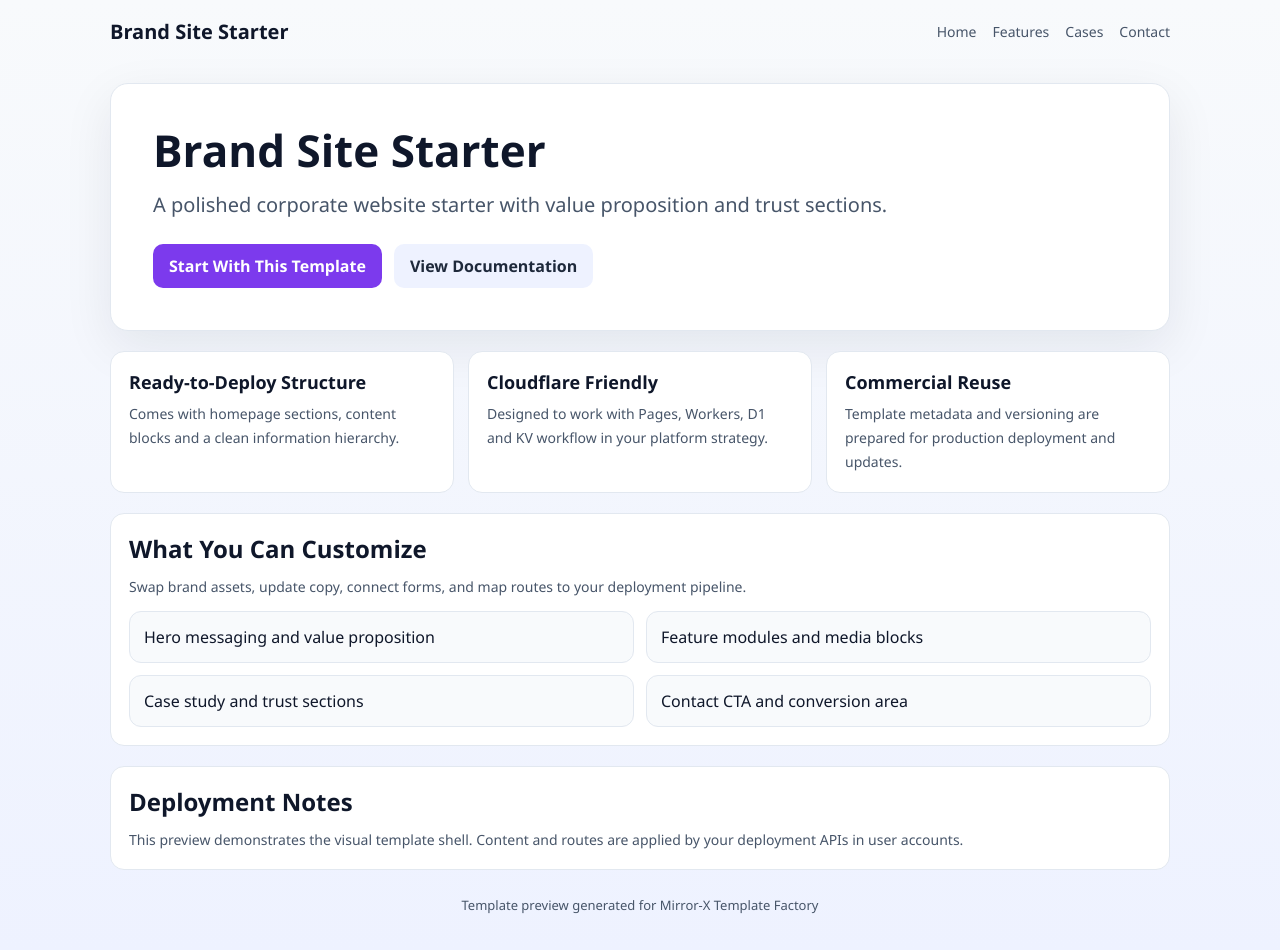
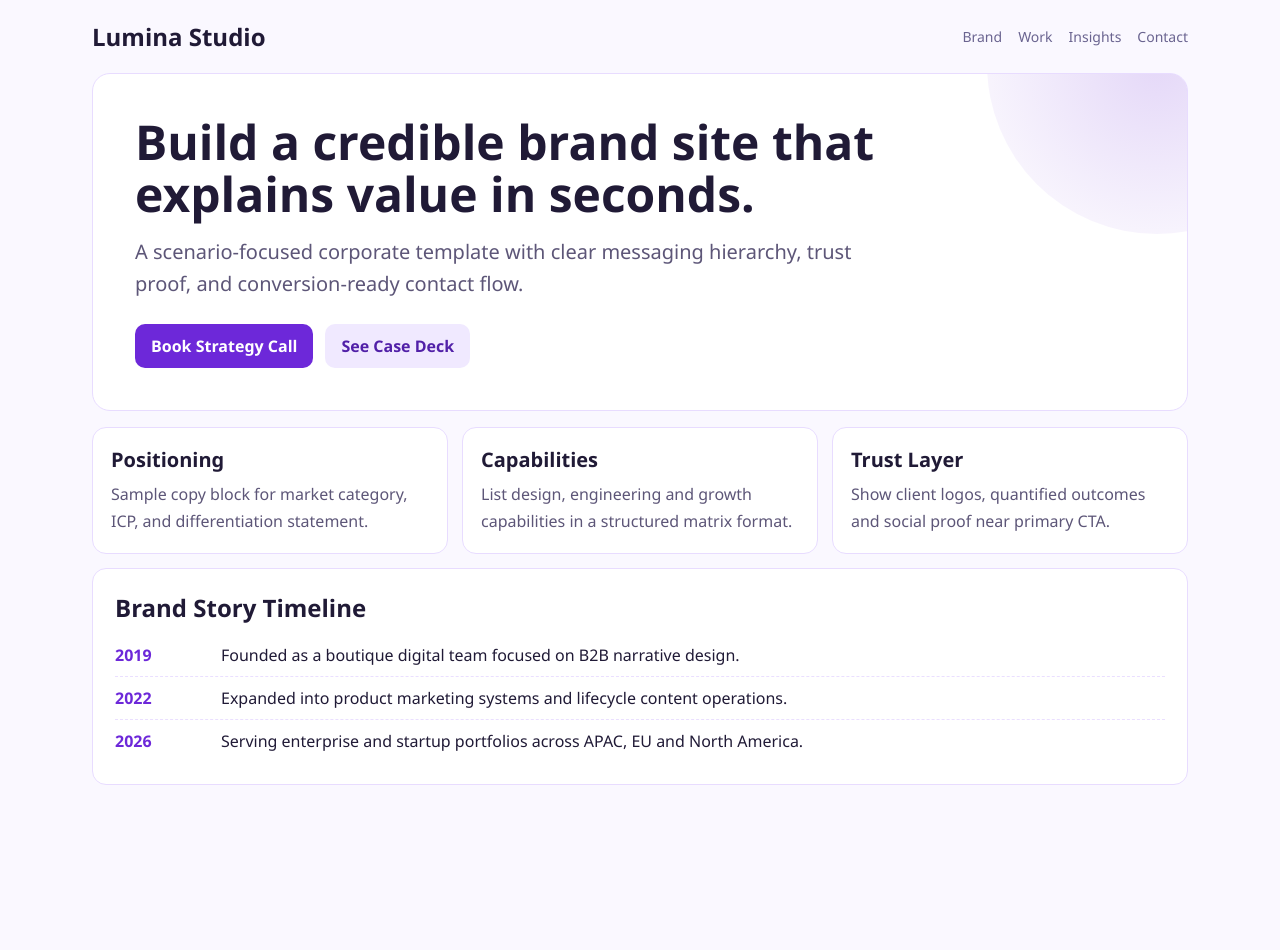
Before and after one commit to wang681/brand-site-starter, a plain HTML site: page public/index.html in a window 1280 px wide. After the commit the page ends 823 px from the top, so only its background shows below. Drawn offline with Linux system fonts and the light colour scheme.

Commit message:
feat: differentiate template layout, ui and sample content

```diff
--- a/public/index.html
+++ b/public/index.html
@@ -3,138 +3,62 @@
   <head>
     <meta charset="UTF-8" />
     <meta name="viewport" content="width=device-width, initial-scale=1.0" />
-    <title>Brand Site Starter - Preview</title>
+    <title>Brand Site Starter Preview</title>
     <style>
-      :root {
-        --accent: #7c3aed;
-        --text: #0f172a;
-        --muted: #475569;
-        --bg: #f8fafc;
-        --card: #ffffff;
-        --line: #e2e8f0;
-      }
-      * { box-sizing: border-box; }
-      body {
-        margin: 0;
-        font-family: "Segoe UI", -apple-system, BlinkMacSystemFont, sans-serif;
-        color: var(--text);
-        background: linear-gradient(180deg, #f8fafc 0%, #eef2ff 100%);
-      }
-      .wrap { max-width: 1100px; margin: 0 auto; padding: 0 20px; }
-      .nav {
-        display: flex; align-items: center; justify-content: space-between;
-        padding: 18px 0;
-      }
-      .brand { font-size: 20px; font-weight: 700; color: var(--text); }
-      .menu { display: flex; gap: 16px; color: var(--muted); font-size: 14px; }
-      .hero {
-        margin-top: 20px;
-        background: var(--card);
-        border: 1px solid var(--line);
-        border-radius: 18px;
-        padding: 42px;
-        box-shadow: 0 16px 50px rgba(15, 23, 42, 0.08);
-      }
-      h1 { margin: 0; font-size: 44px; line-height: 1.1; }
-      .sub { margin: 16px 0 24px; color: var(--muted); font-size: 20px; line-height: 1.5; max-width: 760px; }
-      .cta-row { display: flex; gap: 12px; flex-wrap: wrap; }
-      .btn {
-        border: none; border-radius: 10px; padding: 11px 16px; font-weight: 600;
-        cursor: pointer; text-decoration: none; display: inline-block;
-      }
-      .btn-primary { background: var(--accent); color: white; }
-      .btn-secondary { background: #eef2ff; color: #1e293b; }
-      .grid {
-        margin-top: 20px;
-        display: grid; grid-template-columns: repeat(3, minmax(0, 1fr)); gap: 14px;
-      }
-      .card {
-        background: var(--card);
-        border: 1px solid var(--line);
-        border-radius: 14px;
-        padding: 18px;
-      }
-      .card h3 { margin: 0 0 8px; font-size: 18px; }
-      .card p { margin: 0; color: var(--muted); font-size: 14px; line-height: 1.6; }
-      .section { margin-top: 20px; }
-      .section h2 { margin: 0 0 10px; font-size: 24px; }
-      .section p { margin: 0; color: var(--muted); line-height: 1.7; }
-      .feature-list { margin-top: 12px; display: grid; grid-template-columns: repeat(2, minmax(0, 1fr)); gap: 12px; }
-      .feature {
-        background: #f8fafc;
-        border: 1px solid var(--line);
-        border-radius: 12px;
-        padding: 14px;
-      }
-      .footer {
-        margin: 26px 0 36px;
-        text-align: center;
-        color: var(--muted);
-        font-size: 13px;
-      }
-      @media (max-width: 900px) {
-        h1 { font-size: 34px; }
-        .grid { grid-template-columns: 1fr; }
-        .feature-list { grid-template-columns: 1fr; }
-        .hero { padding: 24px; }
-      }
+      :root { --bg:#faf8ff; --ink:#201a36; --accent:#6d28d9; --line:#e8dcff; --muted:#5d5678; }
+      * { box-sizing:border-box; }
+      body { margin:0; font-family:"Segoe UI",sans-serif; background:var(--bg); color:var(--ink); }
+      .wrap { max-width:1140px; margin:0 auto; padding:0 22px 38px; }
+      .nav { padding:20px 0; display:flex; justify-content:space-between; align-items:center; }
+      .logo { font-size:24px; font-weight:800; }
+      .links { display:flex; gap:16px; color:#6a6490; font-size:14px; }
+      .hero { border:1px solid var(--line); border-radius:18px; padding:42px; background:#fff; position:relative; overflow:hidden; }
+      .hero:after { content:""; position:absolute; width:340px; height:340px; border-radius:50%; background:radial-gradient(circle, rgba(109,40,217,.18), rgba(109,40,217,0)); top:-180px; right:-140px; }
+      h1 { margin:0; font-size:48px; line-height:1.08; max-width:760px; }
+      .lead { margin-top:16px; color:var(--muted); font-size:20px; line-height:1.6; max-width:760px; }
+      .cta { margin-top:24px; display:flex; gap:12px; }
+      .btn { padding:11px 16px; border-radius:10px; text-decoration:none; font-weight:700; }
+      .a { background:var(--accent); color:#fff; }
+      .b { background:#f0e9ff; color:#5120a8; }
+      .row { margin-top:16px; display:grid; grid-template-columns:repeat(3,minmax(0,1fr)); gap:14px; }
+      .card { background:#fff; border:1px solid var(--line); border-radius:14px; padding:18px; }
+      .card h3 { margin:0 0 8px; font-size:20px; }
+      .card p { margin:0; color:var(--muted); line-height:1.7; }
+      .timeline { margin-top:14px; background:#fff; border:1px solid var(--line); border-radius:14px; padding:22px; }
+      .step { display:grid; grid-template-columns:90px 1fr; gap:16px; padding:10px 0; border-bottom:1px dashed #eadfff; }
+      .step:last-child{ border-bottom:0; }
+      .year { color:#6d28d9; font-weight:800; }
+      @media (max-width:900px){ .row{grid-template-columns:1fr;} h1{font-size:36px;} .step{grid-template-columns:1fr;} }
     </style>
   </head>
   <body>
     <div class="wrap">
       <header class="nav">
-        <div class="brand">Brand Site Starter</div>
-        <nav class="menu">
-          <span>Home</span>
-          <span>Features</span>
-          <span>Cases</span>
-          <span>Contact</span>
-        </nav>
+        <div class="logo">Lumina Studio</div>
+        <div class="links"><span>Brand</span><span>Work</span><span>Insights</span><span>Contact</span></div>
       </header>
 
-      <main class="hero">
-        <h1>Brand Site Starter</h1>
-        <p class="sub">A polished corporate website starter with value proposition and trust sections.</p>
-        <div class="cta-row">
-          <a href="#" class="btn btn-primary">Start With This Template</a>
-          <a href="#" class="btn btn-secondary">View Documentation</a>
-        </div>
-      </main>
-
-      <section class="grid section">
-        <article class="card">
-          <h3>Ready-to-Deploy Structure</h3>
-          <p>Comes with homepage sections, content blocks and a clean information hierarchy.</p>
-        </article>
-        <article class="card">
-          <h3>Cloudflare Friendly</h3>
-          <p>Designed to work with Pages, Workers, D1 and KV workflow in your platform strategy.</p>
-        </article>
-        <article class="card">
-          <h3>Commercial Reuse</h3>
-          <p>Template metadata and versioning are prepared for production deployment and updates.</p>
-        </article>
-      </section>
-
-      <section class="section card">
-        <h2>What You Can Customize</h2>
-        <p>Swap brand assets, update copy, connect forms, and map routes to your deployment pipeline.</p>
-        <div class="feature-list">
-          <div class="feature">Hero messaging and value proposition</div>
-          <div class="feature">Feature modules and media blocks</div>
-          <div class="feature">Case study and trust sections</div>
-          <div class="feature">Contact CTA and conversion area</div>
+      <section class="hero">
+        <h1>Build a credible brand site that explains value in seconds.</h1>
+        <p class="lead">A scenario-focused corporate template with clear messaging hierarchy, trust proof, and conversion-ready contact flow.</p>
+        <div class="cta">
+          <a class="btn a" href="#">Book Strategy Call</a>
+          <a class="btn b" href="#">See Case Deck</a>
         </div>
       </section>
 
-      <section class="section card">
-        <h2>Deployment Notes</h2>
-        <p>This preview demonstrates the visual template shell. Content and routes are applied by your deployment APIs in user accounts.</p>
+      <section class="row">
+        <article class="card"><h3>Positioning</h3><p>Sample copy block for market category, ICP, and differentiation statement.</p></article>
+        <article class="card"><h3>Capabilities</h3><p>List design, engineering and growth capabilities in a structured matrix format.</p></article>
+        <article class="card"><h3>Trust Layer</h3><p>Show client logos, quantified outcomes and social proof near primary CTA.</p></article>
       </section>
 
-      <footer class="footer">
-        Template preview generated for Mirror-X Template Factory
-      </footer>
+      <section class="timeline">
+        <h2 style="margin:0 0 10px;">Brand Story Timeline</h2>
+        <div class="step"><div class="year">2019</div><div>Founded as a boutique digital team focused on B2B narrative design.</div></div>
+        <div class="step"><div class="year">2022</div><div>Expanded into product marketing systems and lifecycle content operations.</div></div>
+        <div class="step"><div class="year">2026</div><div>Serving enterprise and startup portfolios across APAC, EU and North America.</div></div>
+      </section>
     </div>
   </body>
 </html>
```
